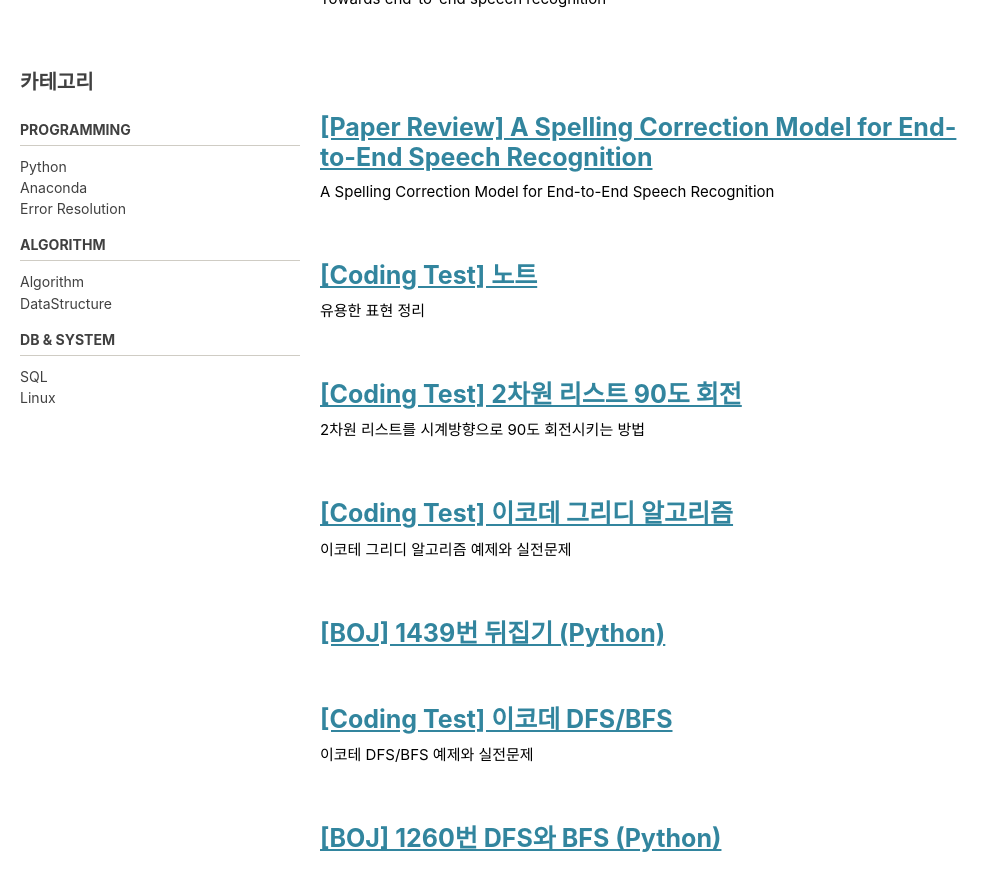
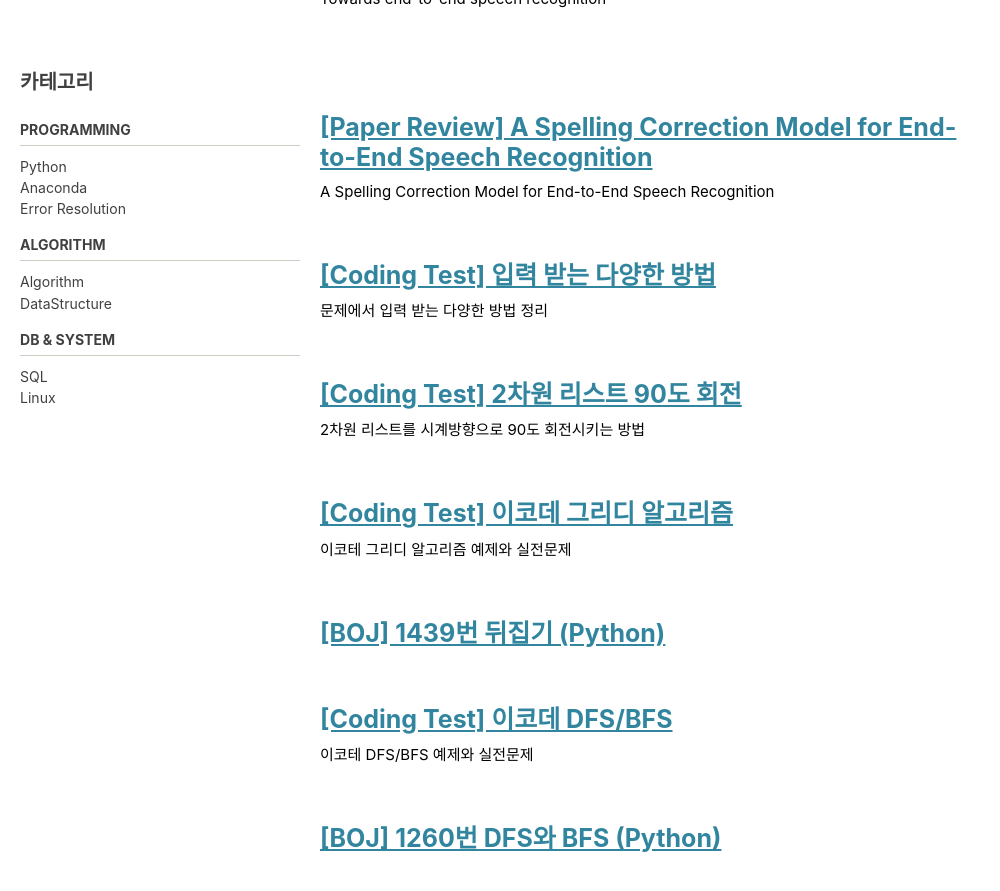
Before and after one commit to Youngmi-Park/Youngmi-Park.github.io, a Jekyll site: the page built from _pages/sitemap.md, in a window 1280 px wide and 900 px high, scrolled down 1402 px. Shown: the top 891 px of the window, without its empty margins (0-1000 px from the left). Built offline with Jekyll 4.4.1, drawn with Linux system fonts in a browser that asks for light colours; nearby versions of some CDN libraries; some web fonts are replaced; some of the changed text lies outside the part shown.

Commit message:
Fix coding test note1

```diff
--- a/_posts/2021-10-05-coding_test_note1.md
+++ b/_posts/2021-10-05-coding_test_note1.md
@@ -1,7 +1,7 @@
 ---
-title:  "[Coding Test] 노트 "
-excerpt: "유용한 표현 정리"
-strapline: "유용한 표현 정리"
+title:  "[Coding Test] 입력 받는 다양한 방법 "
+excerpt: "문제에서 입력 받는 다양한 방법 정리"
+strapline: "문제에서 입력 받는 다양한 방법 정리"
 toc: true
 comments: true
 mathjax: true
```
